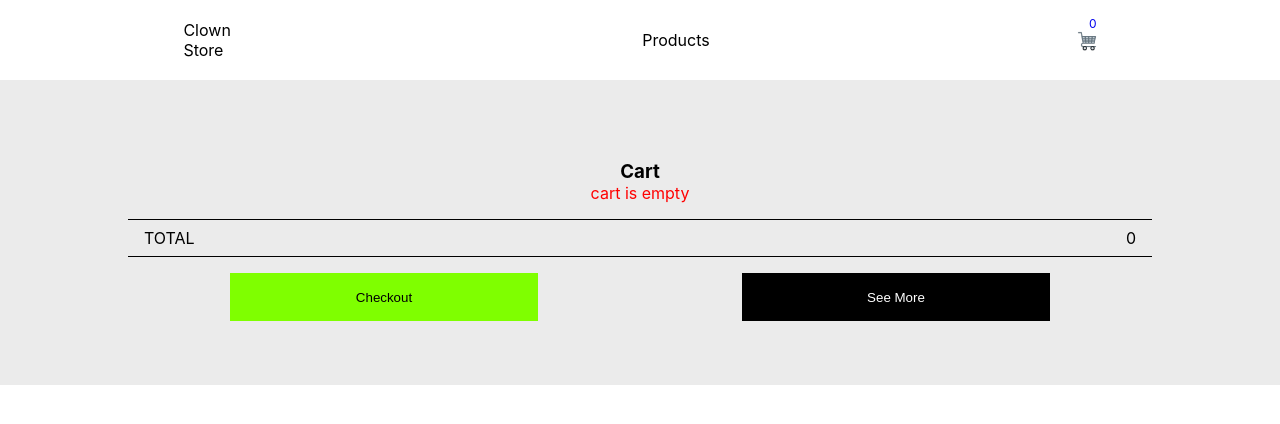
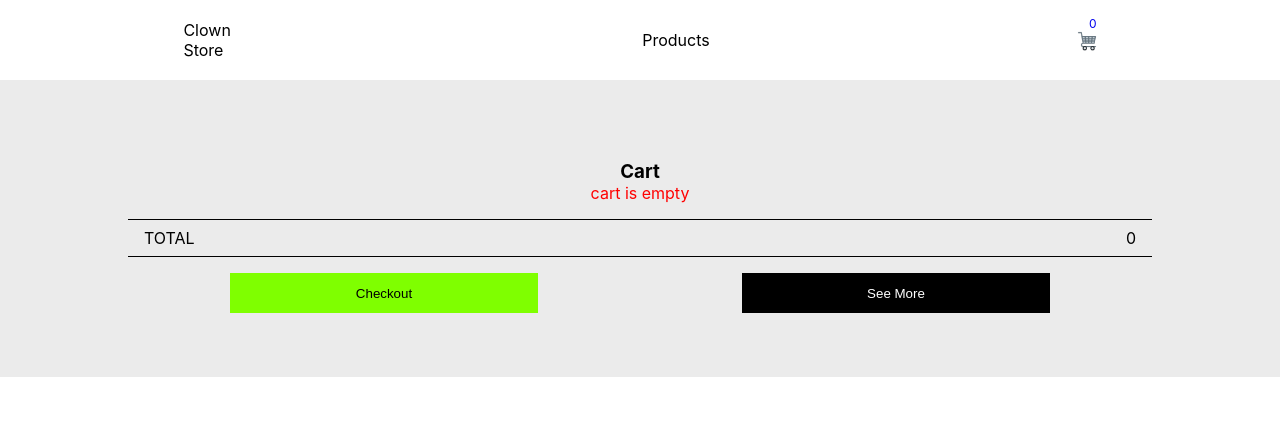
Before and after one commit to Chimdiya1/clownstore, a React (Create React App) app: page /cart in a window 1280 px wide. Shown: the top 424 px of the page. Built offline with nearby package versions, Linux system fonts and the light colour scheme.

Commit message:
css stuff

```diff
--- a/src/productPage.css
+++ b/src/productPage.css
@@ -84,7 +84,7 @@
     border-radius: 10px;
 }
 .row3 button{
-    width: 100%;
+    width: 40%;
     border: none;
     height: 3em;
 }
@@ -117,7 +117,6 @@
     background-color: black;
     color: white;
     width: 30%;
-    height: 3em;
     display: flex;
     align-items: center;
 }
```
